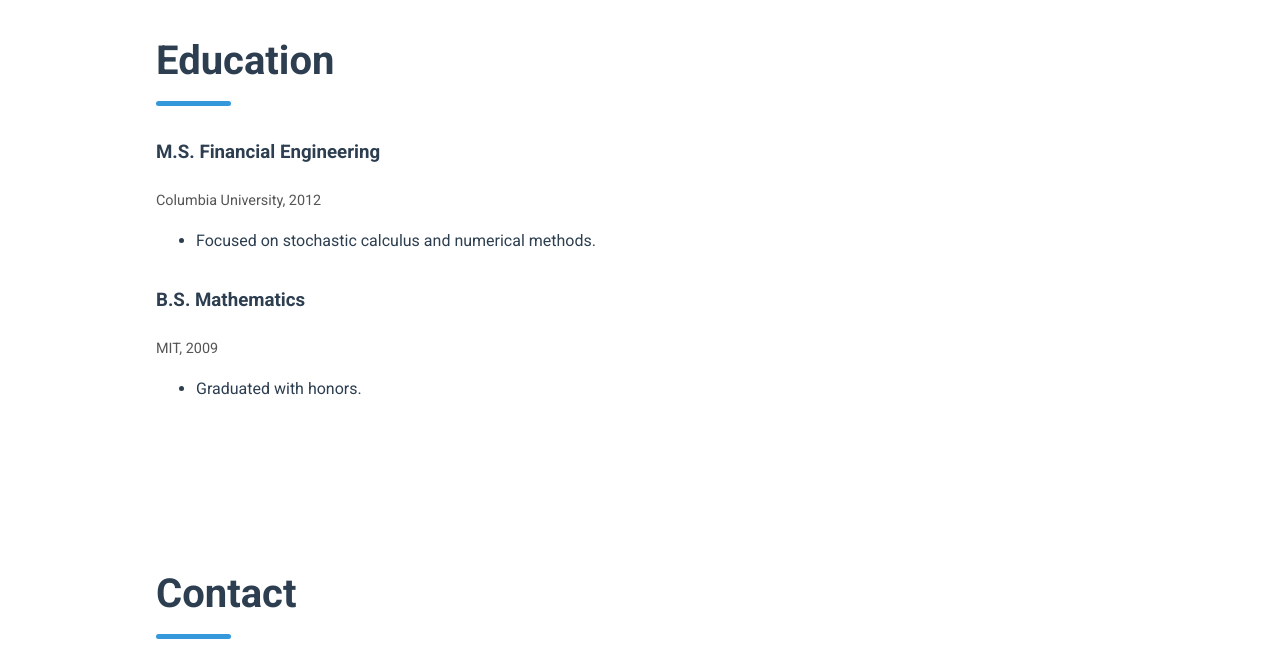
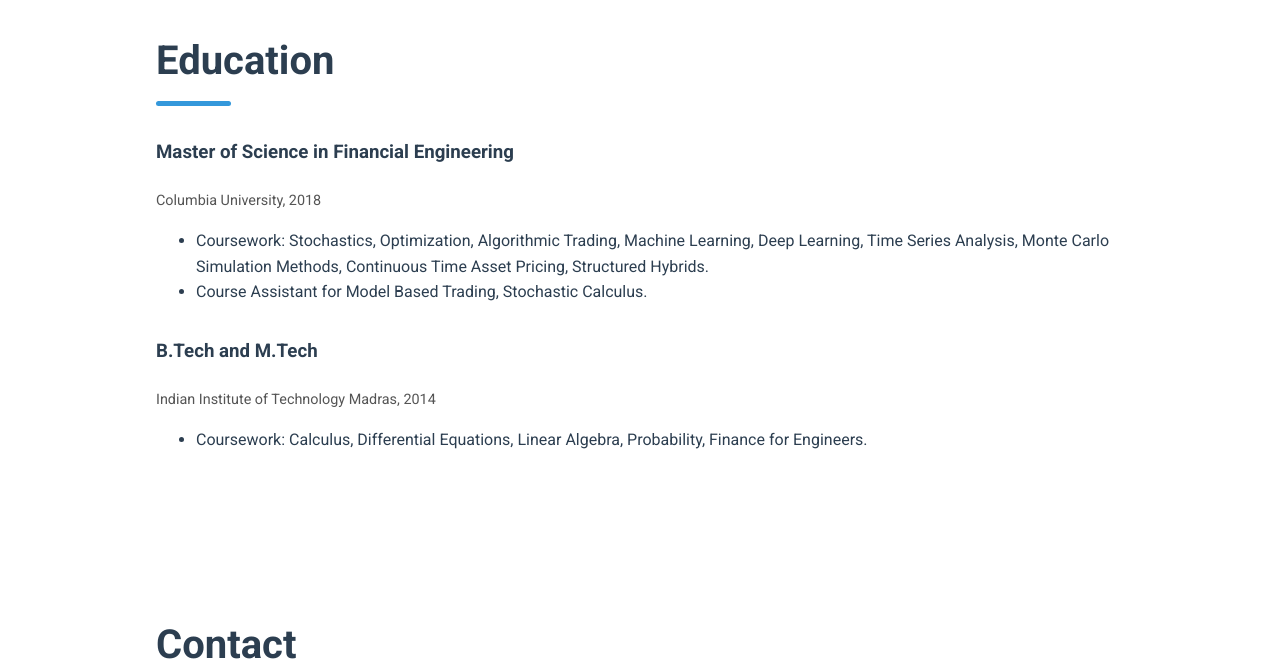
Before and after one commit to ramesh-kottamasu/ramesh-kottamasu.github.io, a plain HTML site: page index.html in a window 1280 px wide. Shown: the part 2120-2788 px from the top of the page. Drawn offline with Linux system fonts and the light colour scheme.

Commit message:
Update education section

```diff
--- a/index.html
+++ b/index.html
@@ -79,7 +79,7 @@
       </div>
     </div>
   </section>
-  <section id="education" class="section">
+    <section id="education" class="section">
     <div class="container">
       <div class="section-header">
         <h2>Education</h2>
@@ -87,17 +87,18 @@
       </div>
       <div class="education-list">
         <div class="education-item">
-          <h3>M.S. Financial Engineering</h3>
-          <span class="timeline-date">Columbia University, 2012</span>
+          <h3>Master of Science in Financial Engineering</h3>
+          <span class="timeline-date">Columbia University, 2018</span>
           <ul>
-            <li>Focused on stochastic calculus and numerical methods.</li>
+            <li>Coursework: Stochastics, Optimization, Algorithmic Trading, Machine Learning, Deep Learning, Time Series Analysis, Monte Carlo Simulation Methods, Continuous Time Asset Pricing, Structured Hybrids.</li>
+            <li>Course Assistant for Model Based Trading, Stochastic Calculus.</li>
           </ul>
         </div>
         <div class="education-item">
-          <h3>B.S. Mathematics</h3>
-          <span class="timeline-date">MIT, 2009</span>
+          <h3>B.Tech and M.Tech</h3>
+          <span class="timeline-date">Indian Institute of Technology Madras, 2014</span>
           <ul>
-            <li>Graduated with honors.</li>
+            <li>Coursework: Calculus, Differential Equations, Linear Algebra, Probability, Finance for Engineers.</li>
           </ul>
         </div>
       </div>
```
